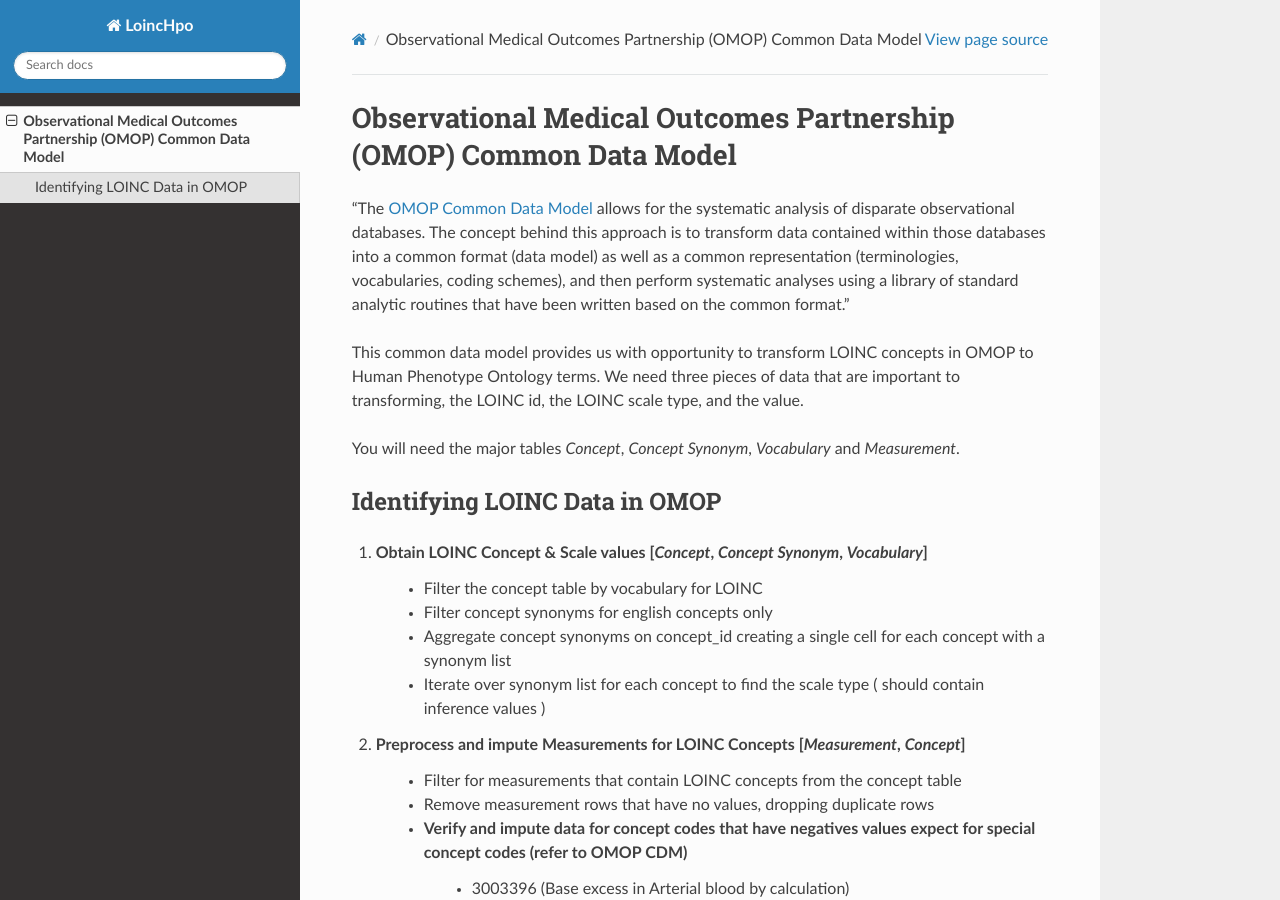
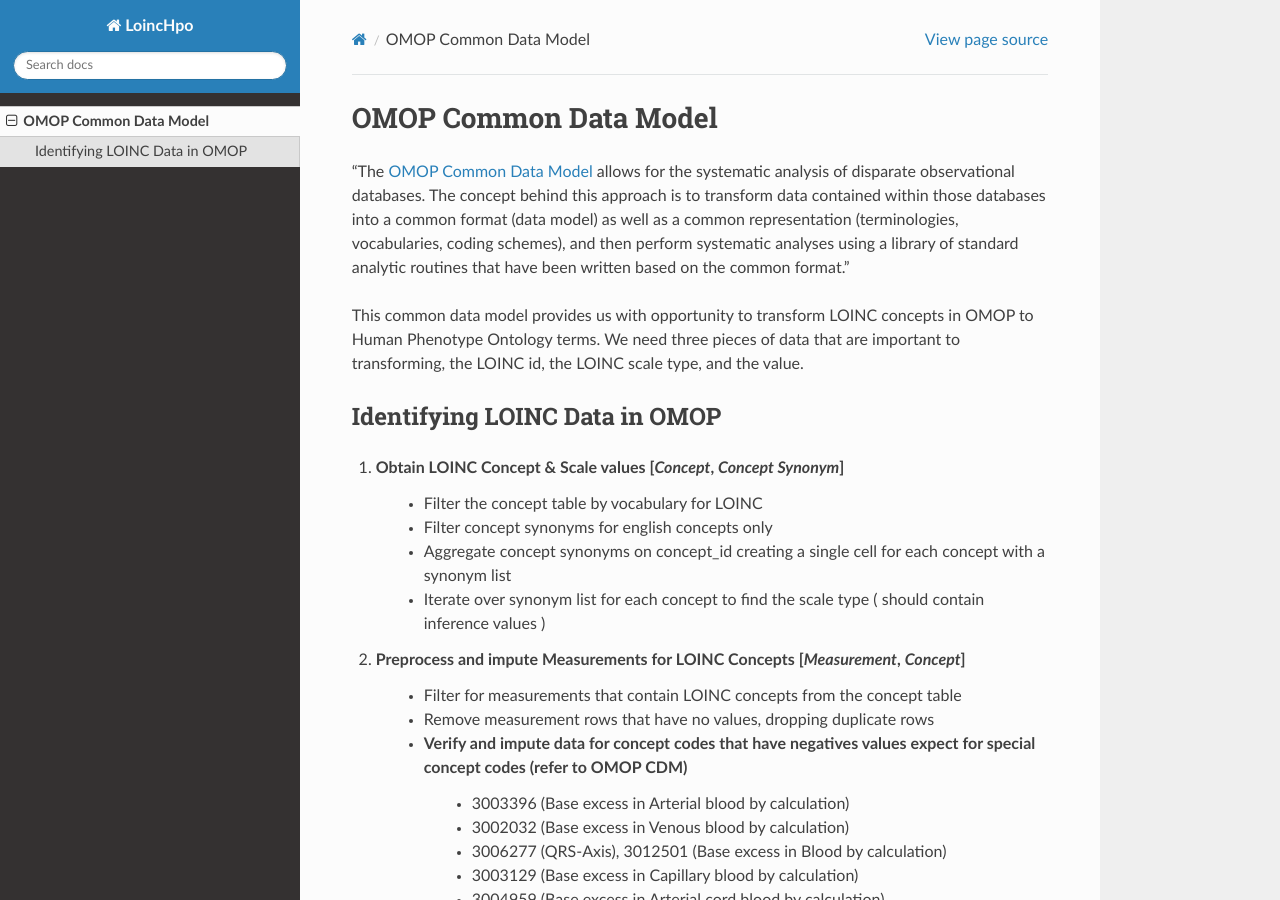
Before and after one commit to TheJacksonLaboratory/loinchpo, a Sphinx documentation site: the page built from docs/omop.rst, in a window 1280 px wide and 900 px high. Built offline with Sphinx 7.4.7 and the Read the Docs theme 2.0.0, drawn with Linux system fonts in a browser that asks for light colours; pages that are not in the unit, such as notebooks, are missing from menus.

Commit message:
updating docs

```diff
--- a/docs/conf.py
+++ b/docs/conf.py
@@ -28,7 +28,7 @@
 # Add any Sphinx extension module names here, as strings. They can be
 # extensions coming with Sphinx (named 'sphinx.ext.*') or your custom
 # ones.
-extensions = ['myst_parser', 'sphinx.ext.autodoc', 'sphinx.ext.napoleon', 'sphinx_rtd_theme']
+extensions = ['sphinx.ext.autodoc', 'sphinx.ext.napoleon', 'sphinx_rtd_theme']
 
 # Add any paths that contain templates here, relative to this directory.
 templates_path = ['_templates']
@@ -36,7 +36,7 @@
 # List of patterns, relative to source directory, that match files and
 # directories to ignore when looking for source files.
 # This pattern also affects html_static_path and html_extra_path.
-exclude_patterns = ['_build', 'Thumbs.db', '.DS_Store']
+exclude_patterns = ['_build', 'Thumbs.db', '.DS_Store', 'p3/']
 
 
 # -- Options for HTML output -------------------------------------------------
@@ -45,4 +45,3 @@
 # a list of builtin themes.
 #
 html_theme = "sphinx_rtd_theme"
-html_static_path = ['_static']
--- a/docs/omop.rst
+++ b/docs/omop.rst
@@ -1,6 +1,6 @@
-====================================
-Observational Medical Outcomes Partnership (OMOP) Common Data Model
-====================================
+======================
+OMOP Common Data Model
+======================
 "The `OMOP Common Data Model <http://https://www.ohdsi.org/data-standardization/the-common-data-model/>`_  allows for the systematic analysis of disparate observational databases.
 The concept behind this approach is to transform data contained within those databases into a common
 format (data model) as well as a common representation (terminologies, vocabularies, coding schemes),
@@ -10,12 +10,12 @@ based on the common format."
 This common data model provides us with opportunity to transform LOINC concepts in OMOP to Human Phenotype Ontology
 terms. We need three pieces of data that are important to transforming, the LOINC id, the LOINC scale type, and the value.
 
-You will need the major tables *Concept*, *Concept Synonym*, *Vocabulary* and *Measurement*.
+.. _omop:
 
 Identifying LOINC Data in OMOP
------------------
+------------------------------
 
-#. Obtain LOINC Concept & Scale values [*Concept*, *Concept Synonym*, *Vocabulary*]
+#. Obtain LOINC Concept & Scale values [*Concept*, *Concept Synonym*]
     * Filter the concept table by vocabulary for LOINC
     * Filter concept synonyms for english concepts only
     * Aggregate concept synonyms on concept_id creating a single cell for each concept with a synonym list
@@ -38,6 +38,7 @@ Identifying LOINC Data in OMOP
         postive_results = ["positive", "detected", "abnormal", "yes"]
         negative_results = ["negative", "not detected", "normal", "acceptable", "healthy", "in range", "non-reactive",
                         "nonreactive", "none detected", "none seen", "not detected/negative", "not present", "no"]
+
     * For data that does not have valid numerical data or is missing range_high, range_low we flag these as bad values, but keep them for further analysis.
 
 #. Compile Processed Patient Level Results
--- a/pyproject.toml
+++ b/pyproject.toml
@@ -33,7 +33,7 @@ repository = "https://github.com/TheJacksonLaboratory/loinchpo"
 my-script = "loinchpo.main:cli"
 
 [project.optional-dependencies]
-dev = ["sphinx", "sphinx_rtd_theme", "myst_parser", "coverage-badge", "twine"]
+dev = ["sphinx", "sphinx_rtd_theme", "coverage-badge", "twine"]
 
 [tool.setuptools]
 packages = ["loinchpo"]
```
Also changed, not shown: README.md (+2 -37 lines), docs/index.rst (+26 -4 lines), 5 other files.
